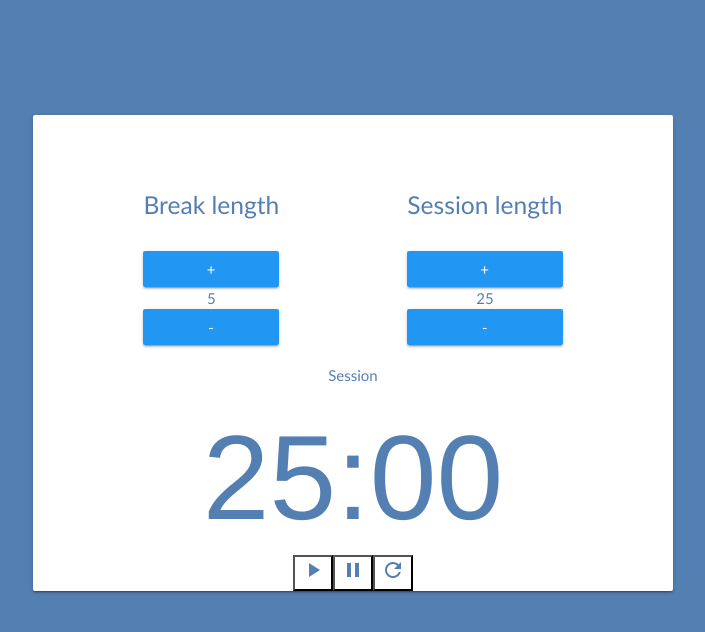
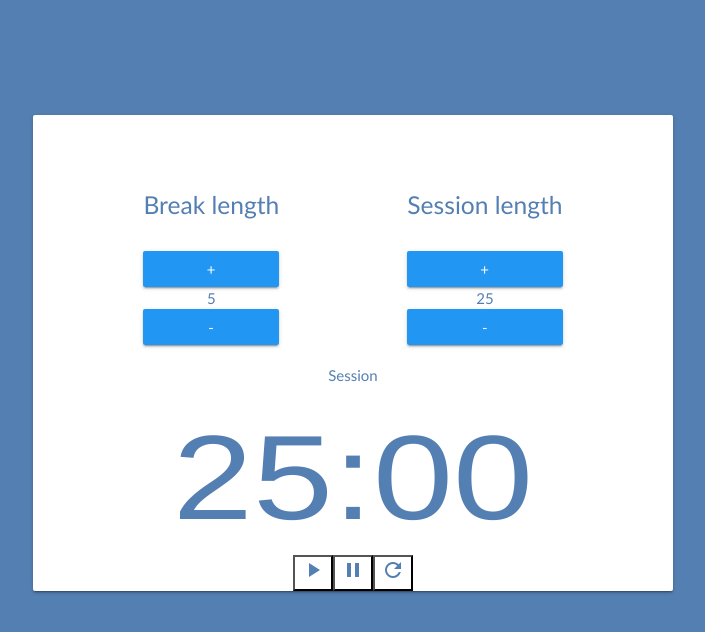
Before and after one commit to aenkirch/Simple-Pomodoro-Clock, a plain HTML site: page index.html in a window 1280 px wide. Shown: the whole page, without its empty margins (287-992 px from the left). Drawn offline with nearby package versions, Linux system fonts and the light colour scheme.

Commit message:
Fixed tightened text

```diff
--- a/css/style.css
+++ b/css/style.css
@@ -34,6 +34,12 @@ body {
 #time-left{
   font-family: 'Franklin Gothic Medium', 'Arial Narrow', Arial, sans-serif;
   font-size: 8em;
+  display:inline-block;
+  -webkit-transform:scale(1.2,1); /* Safari and Chrome */
+  -moz-transform:scale(1.2,1); /* Firefox */
+  -ms-transform:scale(1.2,1); /* IE 9 */
+  -o-transform:scale(1.2,1); /* Opera */
+  transform:scale(1.2,1); /* W3C */
   margin-bottom: -6%;
 }
 
```
Also changed, not shown: screelyPomodoroClock.png.
